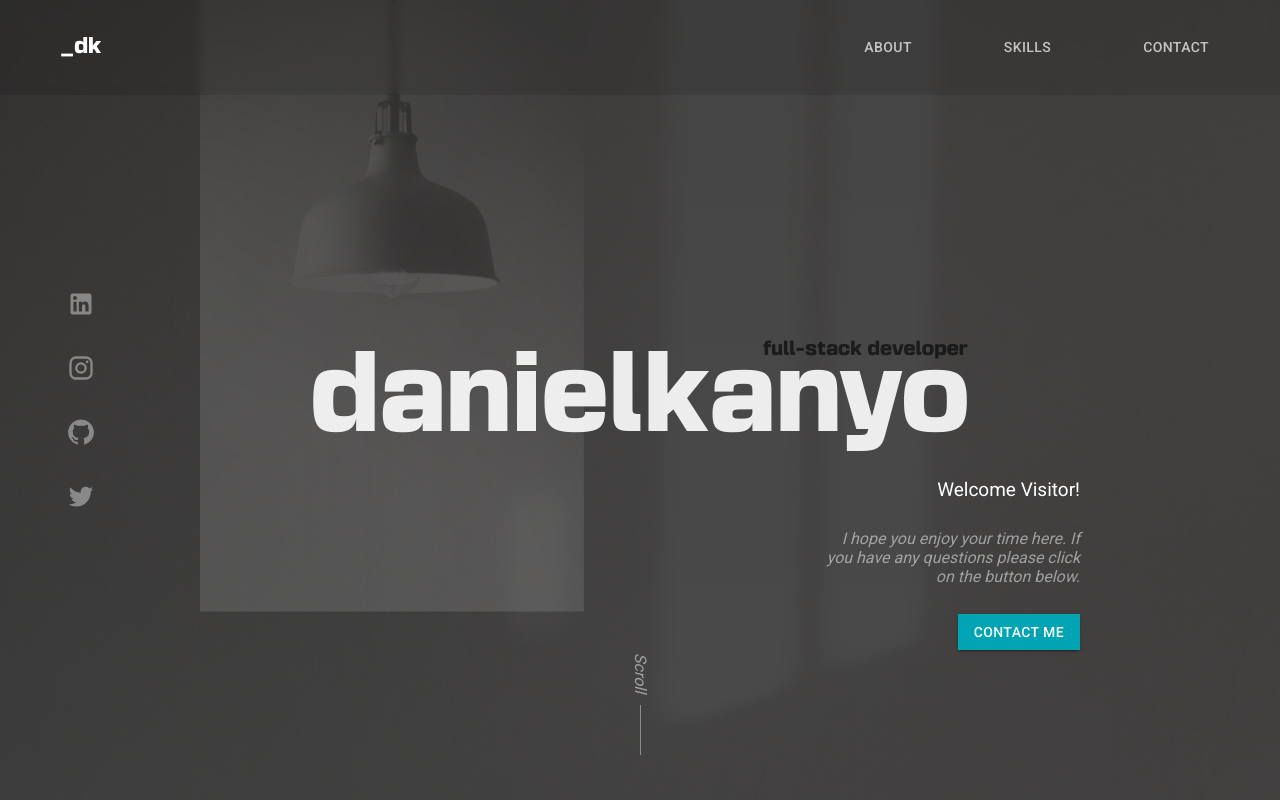
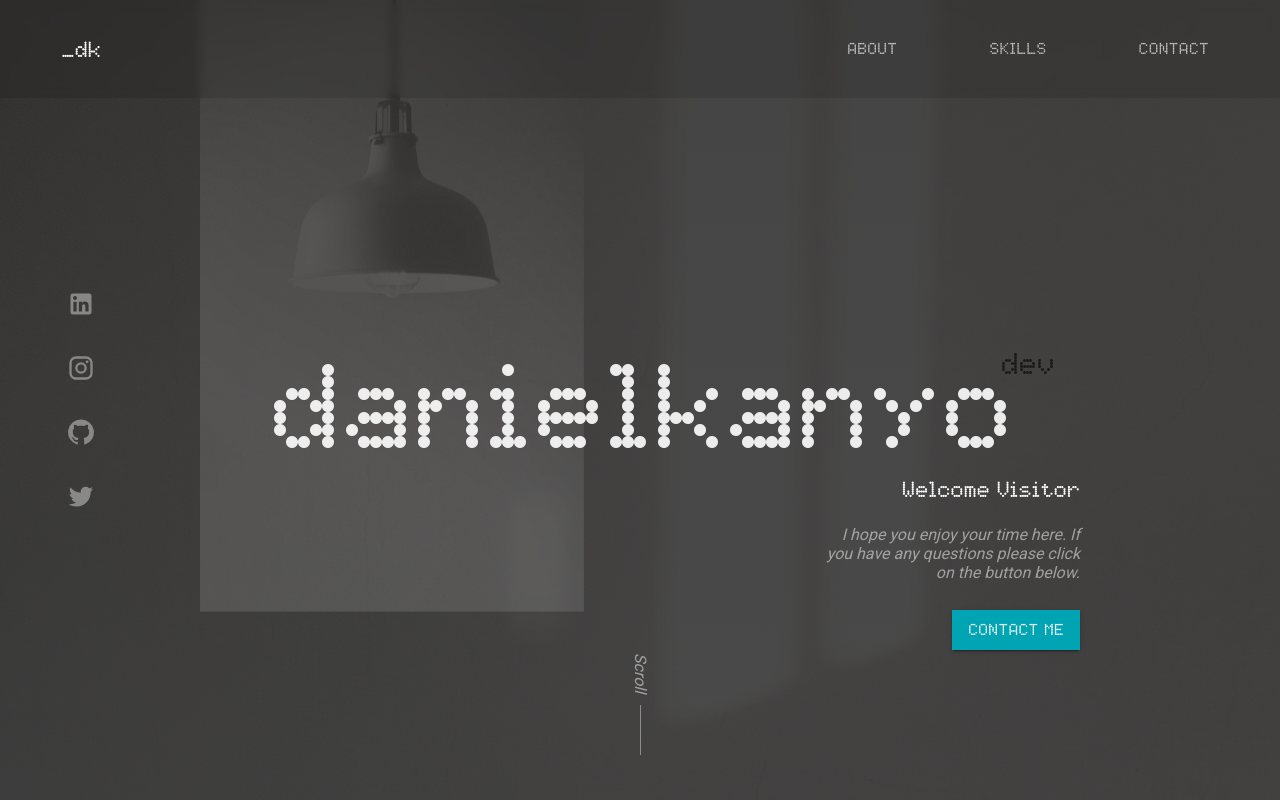
Before and after one commit to DanielKanyo/site-23, a React (Create React App) app: page / in a window 1280 px wide. Shown: the top 800 px of the page. Built offline with nearby package versions, Linux system fonts and the light colour scheme; no server answers.

Commit message:
New font family, css fixes

```diff
--- a/src/App/Components/Contact/Contact.css
+++ b/src/App/Components/Contact/Contact.css
@@ -12,11 +12,9 @@
 .contact .title {
     width: 100%;
     text-align: center;
-    font-family: BasementGrotesque;
-    font-size: 60px;
+    font-family: font_5by7;
+    font-size: 100px;
     opacity: 0.2;
-    text-transform: uppercase;
-    font-style: italic;
 }
 
 .contact .content {
@@ -35,23 +33,43 @@
 
 .contact .content input::placeholder { /* Chrome, Firefox, Opera, Safari 10.1+ */
     color: white;
-    opacity: 0.4;
+    opacity: 0.2;
 }
 
 .contact .content input:-ms-input-placeholder { /* Internet Explorer 10-11 */
     color: white;
-    opacity: 0.4;
+    opacity: 0.2;
 }
 
 .contact .content input::-ms-input-placeholder { /* Microsoft Edge */
     color: white;
-    opacity: 0.4;
+    opacity: 0.2;
+}
+
+.contact .content textarea::placeholder { /* Chrome, Firefox, Opera, Safari 10.1+ */
+    color: white;
+    opacity: 0.2;
+}
+
+.contact .content textarea:-ms-input-placeholder { /* Internet Explorer 10-11 */
+    color: white;
+    opacity: 0.2;
+}
+
+.contact .content textarea::-ms-input-placeholder { /* Microsoft Edge */
+    color: white;
+    opacity: 0.2;
 }
 
 .contact .content .button-container {
     display: flex;
     width: 100%;
     justify-content: flex-end;
+}
+
+.contact .content button {
+    font-family: font_5by7;
+    font-size: 16px;
 }
 
 .contact .content button:not(:disabled) {
--- a/src/App/Components/Landing/Landing.css
+++ b/src/App/Components/Landing/Landing.css
@@ -11,24 +11,24 @@
     align-items: center;
     justify-content: center;
     color: white;
-    font-family: BasementGrotesque;
+    font-family: font_5by7;
     width: fit-content;
     margin: 0 auto;
 }
 
 .landing .name {
-    font-size: 100px;
+    font-size: 120px;
     opacity: 0.9;
     position: relative;
 }
 
 .landing .role {
-    font-size: 18px;
+    font-size: 30px;
     color: black;
     width: 100%;
     text-align: right;
-    margin-bottom: -20px;
-    margin-right: 4px;
+    margin-bottom: -10px;
+    margin-left: 85px;
     z-index: 10;
     opacity: 0.6;
 }
@@ -89,17 +89,18 @@
     z-index: 5;
     text-align: right;
     color: white;
-    font-family: 'Roboto', 'Helvetica', 'Arial', sans-serif;
+    font-family: font_5by7;
 }
 
 .landing .welcome-title {
-    font-size: 19px;
+    font-size: 22px;
 }
 
 .landing .welcome-text {
     opacity: 0.5;
     font-style: italic;
     margin: 28px 0;
+    font-family: 'Roboto', 'Helvetica', 'Arial', sans-serif;
 }
 
 .landing .welcome-btn {
@@ -110,6 +111,8 @@
 .landing .welcome-btn button {
     border-radius: 0px;
     background-color: #00a4b3;
+    font-family: font_5by7;
+    font-size: 16px;
 }
 
 .landing .welcome-btn button:hover {
@@ -168,10 +171,8 @@
     }
 
     .landing .role {
-        text-align: left;
-        margin-bottom: -76px;
-        margin-right: 0;
-        margin-left: 4px;
+        margin-bottom: 0px;
+        margin-left: 0px;
         font-size: 18px;
     }
 
--- a/src/App/Components/Landing/Landing.jsx
+++ b/src/App/Components/Landing/Landing.jsx
@@ -13,7 +13,7 @@ const Landing = () => {
             <Parallax translateY={[40, -40]} className='img-parallax'></Parallax>
             <div className='name-and-role-container'>
                 <div className='role'>
-                    full-stack developer
+                    dev
                 </div>
                 <div className='name'>
                     danielkanyo
@@ -36,7 +36,7 @@ const Landing = () => {
                 }
             </div>
             <div className='welcome-msg'>
-                <div className='welcome-title'>Welcome Visitor!</div>
+                <div className='welcome-title'>Welcome Visitor</div>
                 <div className='welcome-text'>
                     I hope you enjoy your time here. If you have any questions please click on the button below.
                 </div>
--- a/src/App/Components/Navigation/Navigation.css
+++ b/src/App/Components/Navigation/Navigation.css
@@ -15,12 +15,14 @@
 
 .navigation .title {
     color: white;
-    font-family: BasementGrotesque;
-    font-size: 20px;
+    font-family: font_5by7;
+    font-size: 22px;
+    width: 52px;
     z-index: 2;
     display: flex;
     align-items: center;
-    margin-left: 35px;
+    justify-content: center;
+    margin-left: 30px;
     cursor: pointer;
 }
 
@@ -30,6 +32,8 @@
     color: white;
     opacity: 0.7;
     border-radius: 0px;
+    font-family: font_5by7;
+    font-size: 16px;
 }
 
 .navigation .nav-items button:hover {
--- a/src/App/Components/Skills/Skills.css
+++ b/src/App/Components/Skills/Skills.css
@@ -6,11 +6,9 @@
 .skills .title {
     width: 100%;
     text-align: center;
-    font-family: BasementGrotesque;
-    font-size: 60px;
+    font-family: font_5by7;
+    font-size: 100px;
     opacity: 0.2;
-    text-transform: uppercase;
-    font-style: italic;
 }
 
 .skills .content {
--- a/src/App/Components/Skills/Skills.jsx
+++ b/src/App/Components/Skills/Skills.jsx
@@ -6,7 +6,7 @@ import './Skills.css';
 const Skills = ({ isMobile }) => {
     return (
         <div className='skills'>
-            <div className='title'>Skills</div>
+            <div className='title'>skills</div>
             <div className='content'>
                 {
                     SKILLS.map((stack) => (
--- a/src/index.css
+++ b/src/index.css
@@ -1,6 +1,11 @@
 @font-face {
     font-family: BasementGrotesque;
     src: url("App/Static/Fonts/BasementGrotesque-Black_v1.202.otf") format("opentype");
+}
+
+@font-face {
+    font-family: font_5by7;
+    src: url("App/Static/Fonts/5by7.ttf");
 }
 
 html {
```
Also changed, not shown: src/App/Static/Fonts/5by7.ttf (added).
